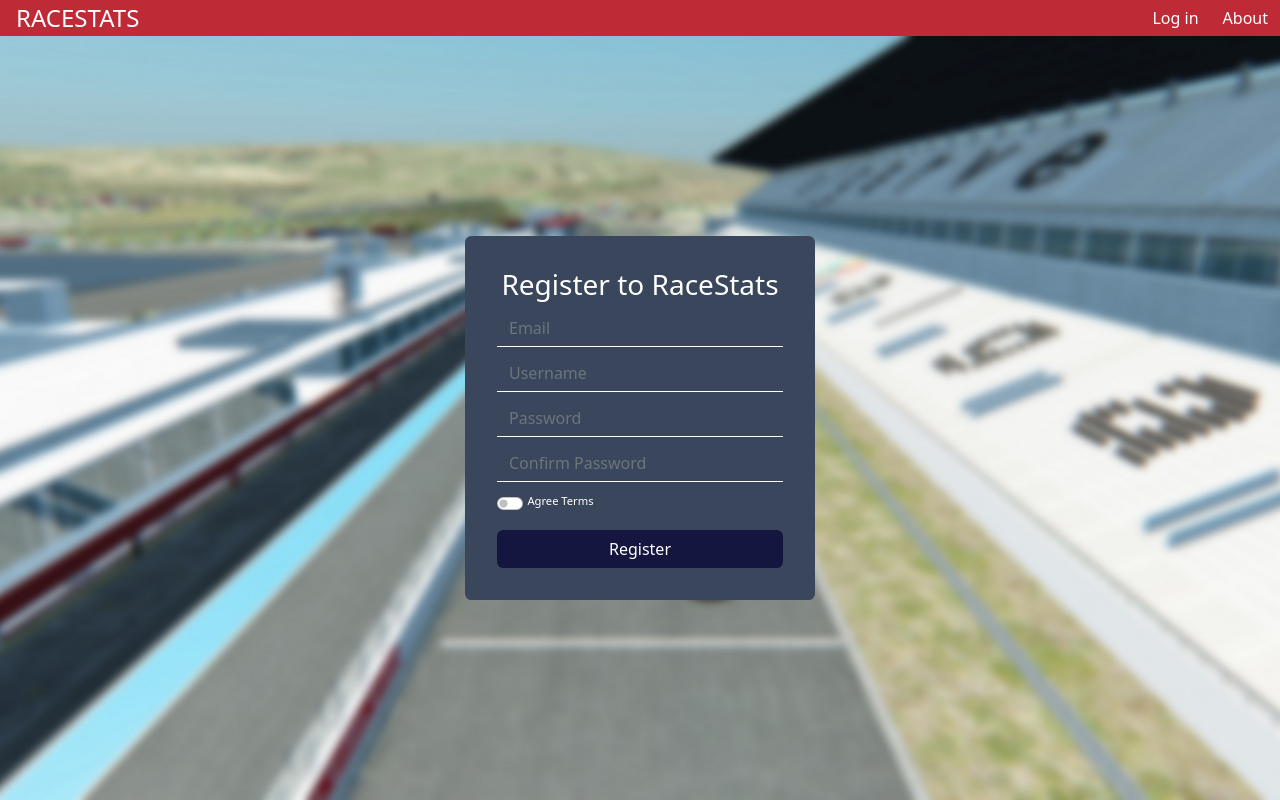
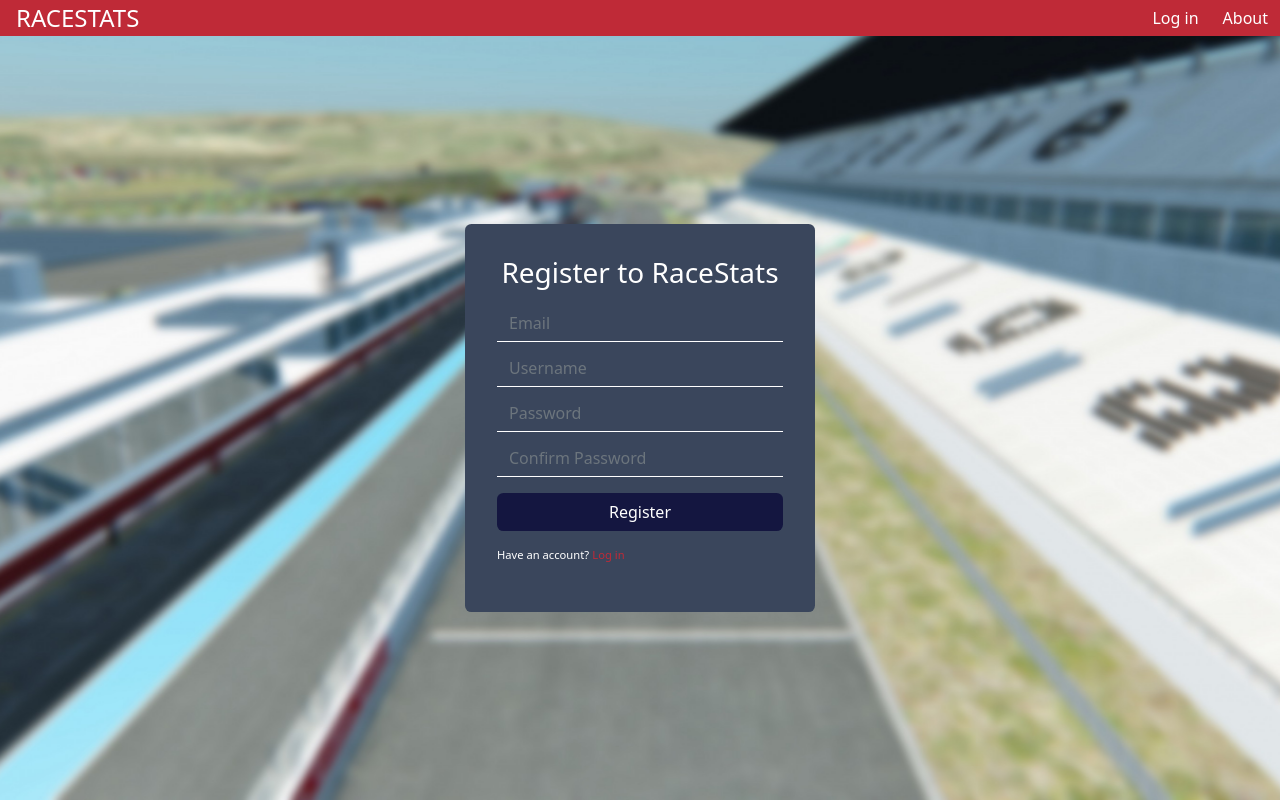
Before and after one commit to andreortizrijo/RaceStatsFrontEnd, an Angular app: page /signup in a window 1280 px wide. Built offline with nearby package versions, Linux system fonts and the light colour scheme.

Commit message:
SignUp module deleted / SignUp Reactive Forms added

```diff
--- a/src/app/app.component.scss
+++ b/src/app/app.component.scss
@@ -1,6 +1,10 @@
 .app {
   display: flex;
   flex-direction: column;
+  background-image: url(./../assets/img/loginBackground.jpg);
+  background-repeat: no-repeat;
+  background-size: cover;
+  background-position: center;
   height: 100%;
 
   &__main {
--- a/src/app/app.module.ts
+++ b/src/app/app.module.ts
@@ -5,7 +5,7 @@ import { AppRoutingModule } from './app-routing.module';
 import { AppComponent } from './app.component';
 
 import { HttpClientModule } from '@angular/common/http';
-import { FormsModule } from '@angular/forms';
+import { FormsModule, ReactiveFormsModule } from '@angular/forms';
 
 import { LoginComponent } from './login/login.component';
 import { DashboardComponent } from './dashboard/dashboard.component';
@@ -22,6 +22,7 @@ import { SignupComponent } from './signup/signup.component';
     BrowserModule,
     HttpClientModule,
     FormsModule,
+    ReactiveFormsModule,
     AppRoutingModule,
   ],
   providers: [],
--- a/src/app/login/login.component.html
+++ b/src/app/login/login.component.html
@@ -16,7 +16,7 @@
     </div>
 
     <div class='login__container__body__sign-up'>
-      <p>New to RaceStats? <span class='login__container__body__sign-up__btn' (click)='SignUp()'>Sign up</span></p>
+      <p>New to RaceStats? <span class='login__container__body__sign-up__btn' (click)='SignUpPage()'>Sign up</span></p>
     </div>
 
     <button class='btn login__container__body__sign-in-btn' (click)='SignIn()'>Sign In</button>
--- a/src/app/login/login.component.scss
+++ b/src/app/login/login.component.scss
@@ -2,10 +2,6 @@
   display: flex;
   justify-content: center;
   align-items: center;
-  background-image: url(./../../assets/img/loginBackground.jpg);
-  background-repeat: no-repeat;
-  background-size: cover;
-  background-position: center;
   height: 100%;
 
   &__container {
--- a/src/app/login/login.component.ts
+++ b/src/app/login/login.component.ts
@@ -36,7 +36,7 @@ export class LoginComponent implements OnInit {
     );
   }
 
-  SignUp(){
+  SignUpPage(){
     this.router.navigate(['/signup']);
   }
 }
--- a/src/app/signup/signup.component.html
+++ b/src/app/signup/signup.component.html
@@ -4,18 +4,29 @@
       <h3>Register to RaceStats</h3>
     </div>
 
-    <div class='signup__container__body'>
-      <input type='text' class='form-control signup__container__body__input__form' name='email' [(ngModel)]='signup.email' placeholder='Email'>
-      <input type='text' class='form-control signup__container__body__input__form' name='username' [(ngModel)]='signup.username' placeholder="Username">
-      <input type='password' class='form-control signup__container__body__input__form' name='password' [(ngModel)]='signup.password' placeholder="Password">
-      <input type='password' class='form-control signup__container__body__input__form' name='confirmPassword' [(ngModel)]='signup.confirmPassword' placeholder='Confirm Password'>
+    <form [formGroup]='signupForm'>
+      <div class='signup__container__body'>
+        <input type='text' class='form-control signup__container__body__input__form' formControlName="email" name='email' placeholder='Email'>
+        <p class='signup__container__body__incorrect-input' *ngIf="email.invalid && (email.dirty || email.touched)">Invalid Email</p>
+
+        <input type='text' class='form-control signup__container__body__input__form' formControlName="username" name='username' placeholder="Username">
+        <p class='signup__container__body__incorrect-input' *ngIf="username.invalid && (username.dirty || username.touched)">Invalid Username</p>
+
+        <input type='password' class='form-control signup__container__body__input__form' formControlName="password" name='password' placeholder="Password">
+        <p class='signup__container__body__incorrect-input' *ngIf="password.invalid && (password.dirty || password.touched)">Invalid Password</p>
+
+        <input type='password' class='form-control signup__container__body__input__form' formControlName="confirmPassword" name='confirmPassword' placeholder='Confirm Password'>
+        <p class='signup__container__body__incorrect-input' *ngIf="confirmPassword.value != password.value">Password doesn't match!</p>
+
+      </div>
+    </form>
+
+      <button class='btn signup__container__body__register-btn' (click)='SignUp()'>Register</button>
+
+    <div class='signup__container__body__have-account'>
+      <p class='signup__container__body__have-account__text'>Have an account?</p>
+      <p class='signup__container__body__have-account__redirect' (click)='onSubmit()'>Log in</p>
     </div>
 
-    <div class='form-check form-switch signup__container__body__agree'>
-      <input type='checkbox' class='form-check-input signup__container__body__agree__checkbox' name='flag' [(ngModel)]='agreementCheck'>
-      <p class='signup__container__body__agree__text'>Agree Terms</p>
-    </div>
-
-    <button class='btn signup__container__body__register-btn' (click)='SignUp()'>Register</button>
   </div>
 </div>
--- a/src/app/signup/signup.component.scss
+++ b/src/app/signup/signup.component.scss
@@ -2,10 +2,6 @@
   display: flex;
   justify-content: center;
   align-items: center;
-  background-image: url(./../../assets/img/loginBackground.jpg);
-  background-repeat: no-repeat;
-  background-size: cover;
-  background-position: center;
   height: 100%;
 
   &__container {
@@ -21,10 +17,10 @@
 
     &__body {
       align-self: center;
-      margin-bottom: 0.5rem;
+      margin-top: 1rem;
+      margin-bottom: 1rem;
 
       &__input {
-        margin-bottom: 0.5rem;
 
         &__form {
           background: transparent;
@@ -36,30 +32,35 @@
         }
       }
 
-      &__agree {
+      &__register-btn {
+        background-color: #141640;
+        color: #fff;
+        border-radius: 0.4rem;
+        margin-bottom: 1rem;
+        width: 100%;
+      }
+
+      &__have-account {
         display: flex;
         justify-content: flex-end;
-        align-items: center;
-        font-size: 0.8rem;
-        margin-bottom: 1rem;
-
-        &__checkbox {
-          margin-right: 0.3rem;
-        }
 
         &__text {
           flex: 1;
           color: #fff;
-          margin: 0rem;
+          font-size: 0.7rem;
+        }
+
+        &__redirect {
+          flex: 2;
+          cursor: pointer;
+          color: #BF2A37;
           font-size: 0.7rem;
         }
       }
 
-      &__register-btn {
-        background-color: #141640;
+      &__incorrect-input {
+        font-size: 0.7rem;
         color: #fff;
-        border-radius: 0.4rem;
-        width: 100%;
       }
     }
   }
--- a/src/app/signup/signup.component.ts
+++ b/src/app/signup/signup.component.ts
@@ -1,7 +1,7 @@
 import { Component, OnInit } from '@angular/core';
 import { Router } from '@angular/router';
 import { RequestsService } from '../service/requests.service';
-import { SignupModel } from '../models/signup/signup';
+import { FormBuilder, FormControl, FormGroup, Validators } from '@angular/forms';
 
 @Component({
   selector: 'app-signup',
@@ -10,30 +10,49 @@ import { SignupModel } from '../models/signup/signup';
 })
 export class SignupComponent implements OnInit {
 
-  signup: SignupModel = new SignupModel();
-  agreementCheck: Boolean = false;
+  signupForm: FormGroup = new FormGroup({});
 
-  constructor(private request: RequestsService, private router: Router) { }
+  constructor(private fb: FormBuilder, private request: RequestsService, private router: Router) { }
 
   ngOnInit(): void {
+    this.initializeForm();
+  }
+
+  initializeForm(): void {
+    this.signupForm = this.fb.group({
+      email: ['', [ Validators.required, Validators.email ]],
+      username: ['', [ Validators.required, Validators.minLength(4), Validators.maxLength(10) ]],
+      password: ['', [ Validators.required, Validators.pattern("") ]],
+      confirmPassword: ['', [ Validators.required ]],
+    });
+  }
+
+  get email() { return this.signupForm.get('email')! as FormControl; }
+  get username() { return this.signupForm.get('username')!}
+  get password() { return this.signupForm.get('password')! }
+  get confirmPassword() { return this.signupForm.get('confirmPassword')! }
+
+  onSubmit() {
+    console.log(this.signupForm);
   }
 
   SignUp() {
-    if(this.signup.confirmPassword != this.signup.password) {
+    /*if(this.signup.confirmPassword != this.signup.password) {
       return console.log('Password is not equal!')
     }
 
-    if(this.agreementCheck == true) {
     this.request.httpPOST('http://127.0.0.1:8000/api-users/register', this.signup).subscribe(
       (response) => {
         console.log(response);
+        this.router.navigate(['/login']);
       },
       (error) => {
         console.log(error);
       }
-      );
+    );*/
   }
 
-    console.log('You need to agree with terms!')
+  SignInPage() {
+    this.router.navigate(['/login']);
   }
 }
```
Also changed, not shown: src/app/models/signup/signup.ts (line endings or trailing spaces). Lines whose indentation alone changed are shown as unchanged.
